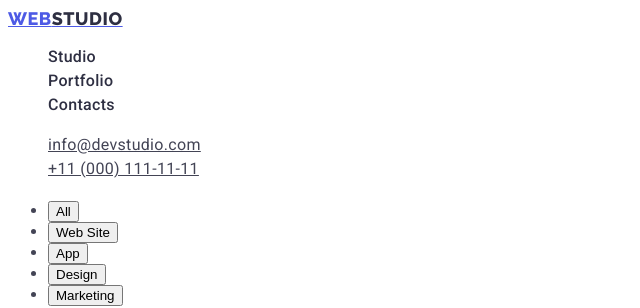
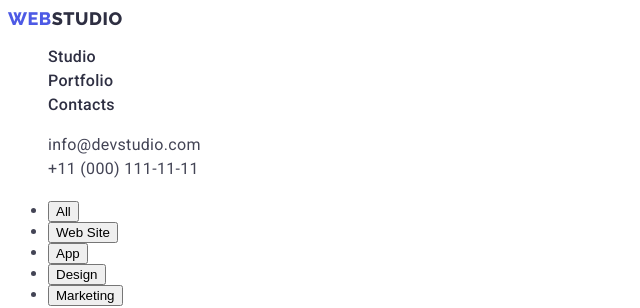
Before and after one commit to KamilaWaniek/goit-markup-hw-02, a plain HTML site: page portfolio.html in a window 1280 px wide. Shown: the top 308 px of the page, 0-640 px from the left. Drawn offline with Linux system fonts and the light colour scheme.

Commit message:
Update portfolio.html

```diff
--- a/portfolio.html
+++ b/portfolio.html
@@ -15,7 +15,7 @@
   <body>
     <header>
       <nav>
-        <a href="./index.html" class="website-logo"
+        <a href="./index.html" class="website-logo link"
           >WEB<span class="logo">Studio</span></a
         >
         <ul class="list">
@@ -35,12 +35,12 @@
           <li>
             <a
               href="mailto:info@devstudio.com"
-              class="mail-address-phone-number"
+              class="mail-address-phone-number link"
               >info@devstudio.com</a
             >
           </li>
           <li>
-            <a href="tel:+110001111111" class="mail-address-phone-number"
+            <a href="tel:+110001111111" class="mail-address-phone-number link"
               >+11 (000) 111-11-11</a
             >
           </li>
```
